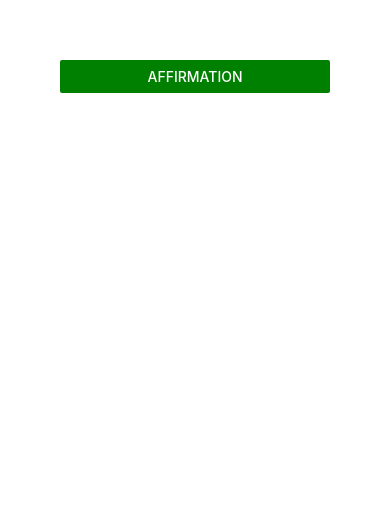
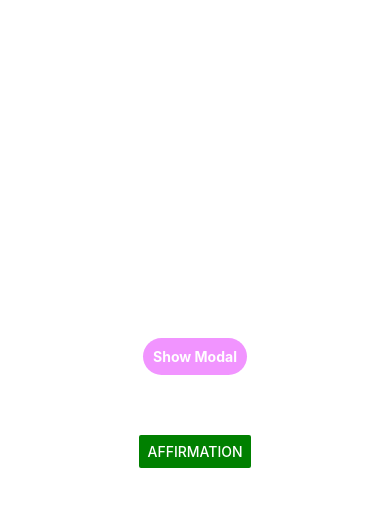
Before and after one commit to Scc33/Affirmation, a React Native app: screen / in a window 390 px wide. Shown: the top 506 px of the page. Built offline with nearby package versions, Linux system fonts and the light colour scheme.

Commit message:
Add modal

```diff
--- a/ApiView.js
+++ b/ApiView.js
@@ -3,7 +3,7 @@
 
 function getRandomInt(max) {
     return Math.floor(Math.random() * max);
-  }
+}
 
 const ApiView = (props) => {
     const { goForAxios, axiosData, renderItem, FlatListItemSeparator, loading } = props
--- a/App.js
+++ b/App.js
@@ -1,9 +1,7 @@
 import React, { Component } from 'react';
 import ApiView from './ApiView';
+import ModalView from './ModalView';
 import axios from 'axios';
-
-axios.defaults.headers.common['Cache-Control'] = 'no-cache';
-axios.defaults.headers.common['Pragma'] = 'no-cache';
 
 import {
   StyleSheet,
@@ -13,6 +11,11 @@
   Text,
   TouchableOpacity
 } from "react-native";
+
+axios.defaults.headers.common['Cache-Control'] = 'no-cache';
+axios.defaults.headers.common['Pragma'] = 'no-cache';
+
+
 
 class ApiContainer extends Component {
   constructor(props) {
@@ -66,6 +69,8 @@
   render() {
     const { fromAxios, loading, axiosData } = this.state
     return (
+      <View style={styles.centeredView}>
+        <ModalView />
         <ApiView
           goForAxios={this.goForAxios}
           loading={loading}
@@ -74,8 +79,18 @@
           FlatListSeparator={this.FlatListSeparator}
           renderItem={this.renderItem}
         />
+      </View>
     );
   }
 }
 
+const styles = StyleSheet.create({
+  centeredView: {
+      flex: 1,
+      justifyContent: "center",
+      alignItems: "center",
+      marginTop: 22
+  },
+});
+
 export default ApiContainer;
--- /dev/null
+++ b/ModalView.js
@@ -0,0 +1,93 @@
+import React, { Component } from "react";
+import { Alert, Modal, StyleSheet, Text, Pressable, View } from "react-native";
+
+class ModalView extends Component {
+    state = {
+        modalVisible: false
+    };
+
+    setModalVisible = (visible) => {
+        this.setState({ modalVisible: visible });
+    }
+
+    render() {
+        const { modalVisible } = this.state;
+        return (
+            <View>
+                <Modal
+                    animationType="slide"
+                    transparent={true}
+                    visible={modalVisible}
+                    onRequestClose={() => {
+                        Alert.alert("Modal has been closed.");
+                        this.setModalVisible(!modalVisible);
+                    }}
+                >
+                    <View style={styles.centeredView}>
+                        <View style={styles.modalView}>
+                            <Text style={styles.modalText}>Hello World!</Text>
+                            <Pressable
+                                style={[styles.button, styles.buttonClose]}
+                                onPress={() => this.setModalVisible(!modalVisible)}
+                            >
+                                <Text style={styles.textStyle}>Hide Modal</Text>
+                            </Pressable>
+                        </View>
+                    </View>
+                </Modal>
+                <Pressable
+                    style={[styles.button, styles.buttonOpen]}
+                    onPress={() => this.setModalVisible(true)}
+                >
+                    <Text style={styles.textStyle}>Show Modal</Text>
+                </Pressable>
+            </View>
+        );
+    }
+}
+
+const styles = StyleSheet.create({
+    centeredView: {
+        flex: 1,
+        justifyContent: "center",
+        alignItems: "center",
+        marginTop: 22
+    },
+    modalView: {
+        margin: 20,
+        backgroundColor: "white",
+        borderRadius: 20,
+        padding: 35,
+        alignItems: "center",
+        shadowColor: "#000",
+        shadowOffset: {
+            width: 0,
+            height: 2
+        },
+        shadowOpacity: 0.25,
+        shadowRadius: 4,
+        elevation: 5
+    },
+    button: {
+        borderRadius: 20,
+        padding: 10,
+        elevation: 2
+    },
+    buttonOpen: {
+        backgroundColor: "#F194FF",
+    },
+    buttonClose: {
+        backgroundColor: "#2196F3",
+    },
+    textStyle: {
+        color: "white",
+        fontWeight: "bold",
+        textAlign: "center"
+    },
+    modalText: {
+        marginBottom: 15,
+        textAlign: "center"
+    }
+});
+
+export default ModalView;
```
Lines whose indentation alone changed are shown as unchanged.
